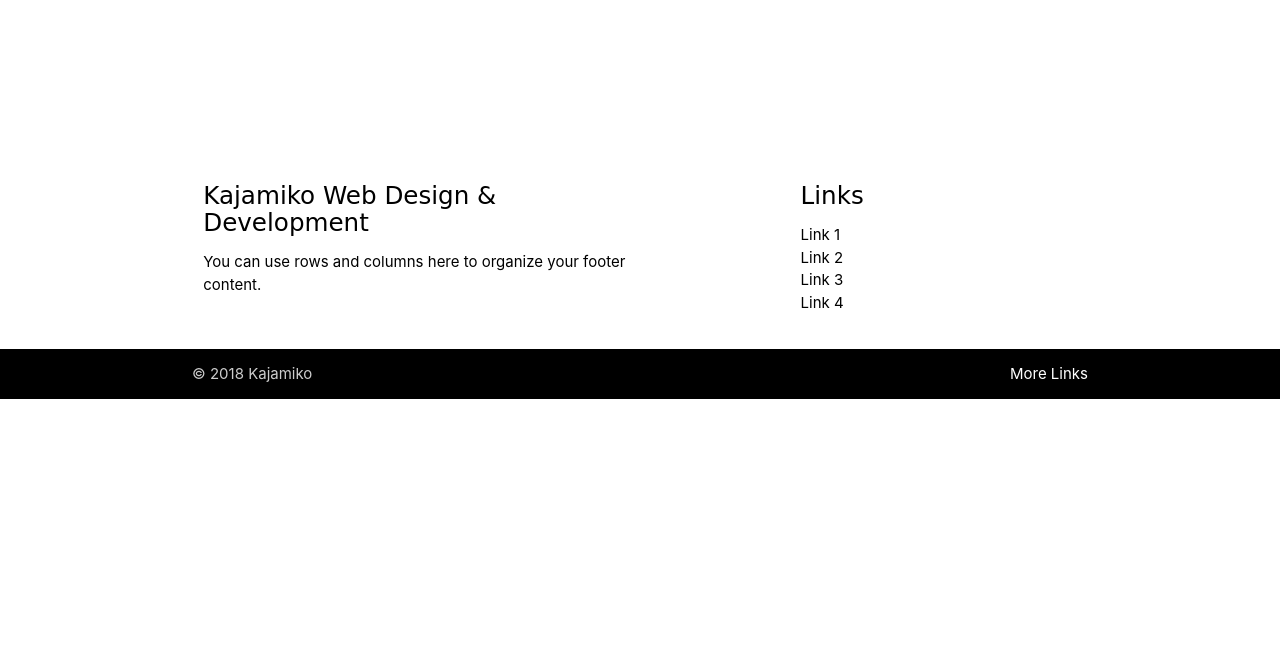
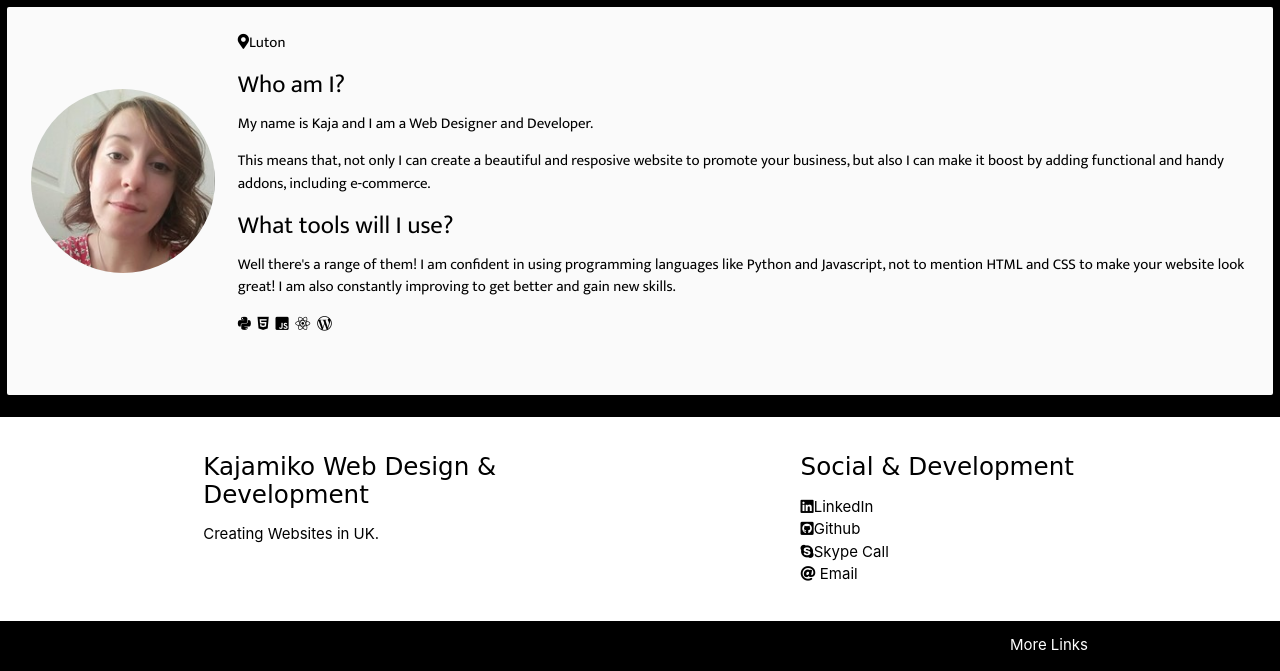
Before and after one commit to kajamiko/homepage, a Flask app: page / in a window 1280 px wide. Shown: the part 401-1072 px from the top of the page. Before the commit the page ends 800 px from the top, so only its background shows below. Run offline with Flask 2, Linux system fonts and the light colour scheme; some libraries are stand-ins or nearby versions; some web fonts are replaced.

Commit message:
Added nice new links with icons in the footer

```diff
--- a/homepage/static/css/style.css
+++ b/homepage/static/css/style.css
@@ -21,12 +21,21 @@
   		color: black;
   		font-size: 4em;
   	}
-  	nav a:hover {
+  	nav a:hover, footer a:hover {
   		text-decoration: underline;
   		font-weight: bold;
   	}
 
+    #bar{
 
+      background-image: url('../images/Canva_confetti.jpg');
+      background-position: center;
+      background-repeat: no-repeat; /* Do not repeat the image */
+      background-size: cover;
+    }
+    .bars{
+      height: 150px;
+    }
   	.page-footer{
   		background-color: white;
   		color: black;
@@ -61,8 +70,15 @@
   	   font-family: 'Playfair Display', serif;
   	    padding: 7px;
   	}
+
   	.jump{
+  	  padding-top: 10px;
   	    display: none;
+  	}
+
+  	#info{
+
+  	  font-family: 'Mukta', sans-serif;
   	}
   	legend{
   	  font-family: 'Kranky', cursive;
@@ -70,14 +86,15 @@
   	  font-size: 1.5em;
   	}
   	.decor{
-  	   padding: 20px;
+
   		border-color: black;
   		border-style: solid;
     	border-width: 1px;
   	}
   	#moved{
-  		padding: 50px;
+  		padding-top: 50px;
   	}
+
 
   	/*Materialize*/
 
@@ -100,9 +117,14 @@
     .input-field {
       color: black !important;
     }
-
+    .divider{
+    width:5px;
+    height:auto;
+    display:inline-block;
+}
     .btn {
       background-color: black !important;
+      font-size: 0.8em;
         }
 
     .btn:focus {
@@ -112,7 +134,10 @@
     .btn:hover {
       background: #616161 !important;
     }
-
+   #fb_text{
+     margin: 10px;
+     font-size:0.7em;
+   }
   	@media (max-width: 992px) {
 	  	#logo{
 	  		display: none;
--- a/homepage/templates/base.html
+++ b/homepage/templates/base.html
@@ -13,11 +13,14 @@
     <script src="https://cdnjs.cloudflare.com/ajax/libs/materialize/1.0.0/js/materialize.min.js"></script>
     <!--JQuery-->
     <script src="https://ajax.googleapis.com/ajax/libs/jquery/3.3.1/jquery.min.js"></script>
-    <!-- Fonts -->
+    <!-- Google fonts -->
     <link href="https://fonts.googleapis.com/css?family=Kranky" rel="stylesheet">
     <link href="https://fonts.googleapis.com/css?family=Playfair+Display" rel="stylesheet">
+    <link href="https://fonts.googleapis.com/css?family=Mukta" rel="stylesheet">
     <!-- Fontawesome -->
     <link rel="stylesheet" href="https://use.fontawesome.com/releases/v5.4.2/css/all.css" integrity="sha384-/rXc/GQVaYpyDdyxK+ecHPVYJSN9bmVFBvjA/9eOB+pb3F2w2N6fc5qB9Ew5yIns" crossorigin="anonymous">
+    <!--Favicon-->
+    <link rel="shortcut icon" type="image/png" href="{{ url_for('static', filename='images/favicon.png') }}">
     <!-- L'author -->
   <meta name="author" content="Kajamiko">
 
@@ -32,7 +35,7 @@
       <a href="{{ url_for('index') }}" id="logo" class="brand-logo"><img id="logo" alt="kajamiko logo"  src="{{ url_for('static', filename='images/Logo.png') }}"></a>
       <a href="#" data-target="mobile-demo" class="sidenav-trigger"><img id="logo_mobile" alt="kajamiko logo"  src="{{ url_for('static', filename='images/Logo.png') }}"></a>
       <ul class="right hide-on-med-and-down">
-        <li><a class="black-text" href="">About</a></li>
+        <li><a class="black-text" href="{{ url_for('index') }}">About</a></li>
         <li><a class="black-text"  href="">Portfolio</a></li>
         <li><a class="black-text"  href="">Offer</a></li>
         <li><a class="black-text"  href="{{ url_for('contact') }}">Contact</a></li>
@@ -41,7 +44,7 @@
   </nav>
 </div>
   <ul class="sidenav" id="mobile-demo">
-        <li><a class="black-text"  href="sass.html">About</a></li>
+        <li><a class="black-text"  href="{{ url_for('index') }}">About</a></li>
         <li><a class="black-text"  href="badges.html">Portfolio</a></li>
         <li><a class="black-text"  href="collapsible.html">Offer</a></li>
         <li><a class="black-text"  href="{{ url_for('contact') }}">Contact</a></li>
@@ -58,15 +61,16 @@
             <div class="row">
               <div class="col l6 s12">
                 <h5 class="black-text">Kajamiko Web Design & Development</h5>
-                <p class="black-text text-lighten-4">You can use rows and columns here to organize your footer content.</p>
+                <p class="black-text text-lighten-4">Creating Websites in UK.</p>
               </div>
               <div class="col l4 offset-l2 s12">
-                <h5 class="black-text">Links</h5>
+                <h5 class="black-text">Social & Development</h5>
                 <ul>
-                  <li><a class="black-text text-lighten-3" href="#!">Link 1</a></li>
-                  <li><a class="black-text text-lighten-3" href="#!">Link 2</a></li>
-                  <li><a class="black-text text-lighten-3" href="#!">Link 3</a></li>
-                  <li><a class="black-text text-lighten-3" href="#!">Link 4</a></li>
+                  <li><a class="black-text" href="www.linkedin.com/in/kaja-mikolajczyk-712b55142"><i class="fab fa-linkedin"></i><span "hide-on-med-and-down">LinkedIn</span></a>
+</li>
+                  <li><a class="black-text" href="https://github.com/kajamiko"><i class="fab fa-github-square"></i><span "hide-on-med-and-down">Github</span></a></li>
+                  <li><a href="skype:live:kajamiko.webdev?call"><i class="fab fa-skype"></i>Skype Call</li>
+                  <li><a class="black-text" href="kajamiko.webdev@gmail.com"> <i class="fas fa-at"></i> <span "hide-on-med-and-down">Email</span></li>
                 </ul>
               </div>
             </div>
--- a/homepage/templates/index.html
+++ b/homepage/templates/index.html
@@ -4,24 +4,48 @@
 {% endblock %}
 
 {% block content %}
-<div  class="container">
+<!--<div  class="container">-->
     <div class="col s12 m12 l12  black white-text">
         <div class="content ">
-            <h3 class="jump center-align">Making powerful and affordable websites</h3>
+          <div class="bars">
+
+            <h3 class="jump center-align">Making powerful and stylish websites is my passion!</h3>
+
+            </div>
+              <div class="bars" id="bar"> </div>
 
             <div class=" jump card-panel grey lighten-5 z-depth-1">
           <div class="row valign-wrapper">
             <div class="col s2">
               <img src="{{ url_for('static', filename='images/profile.jpg') }}" alt="" class="circle responsive-img">
             </div>
-            <div class="col s10">
-              <span class="black-text">
-                This is a square image. Add the "circle" class to it to make it appear circular.
-              </span>
+            <div id="info" class="black-text col s10">
+              <p >
+                <a class="black-text" href="https://goo.gl/maps/whZiZcjvttD2"><i class="fas fa-map-marker-alt"></i><span "hide-on-med-and-down">Luton</span></a>
+                </p>
+                <h5 >Who am I?</h5>
+              <p >
+                My name is Kaja and I am a Web Designer and Developer.
+
+              </p>
+              <p >
+                This means that, not only I can create a beautiful and resposive website to promote your business, but also I can make it boost by adding functional and handy addons, including e-commerce.
+              </p>
+              <h5 >What tools will I use?</h5>
+              <p>
+                Well there's a range of them! I am confident in using programming languages like Python and Javascript, not to mention HTML and CSS to make your website look great! I am also constantly improving to get better and gain new skills.
+              </p>
+              <p>
+                  <i class="fab fa-python"></i>&nbsp;
+                  <i class="fab fa-html5"></i>&nbsp;
+                  <i class="fab fa-js-square"></i>&nbsp;
+                  <i class="fab fa-react"></i>&nbsp;
+                  <i class="fab fa-wordpress-simple"></i>&nbsp;
+              </p>
             </div>
           </div>
         </div>
         </div>
     </div>
-</div>
+<!--</div>-->
 {% endblock %}
```
Also changed, not shown: homepage/templates/contact_form.html (+17 -9 lines), homepage/static/images/favicon.png (added), 1 other file.
